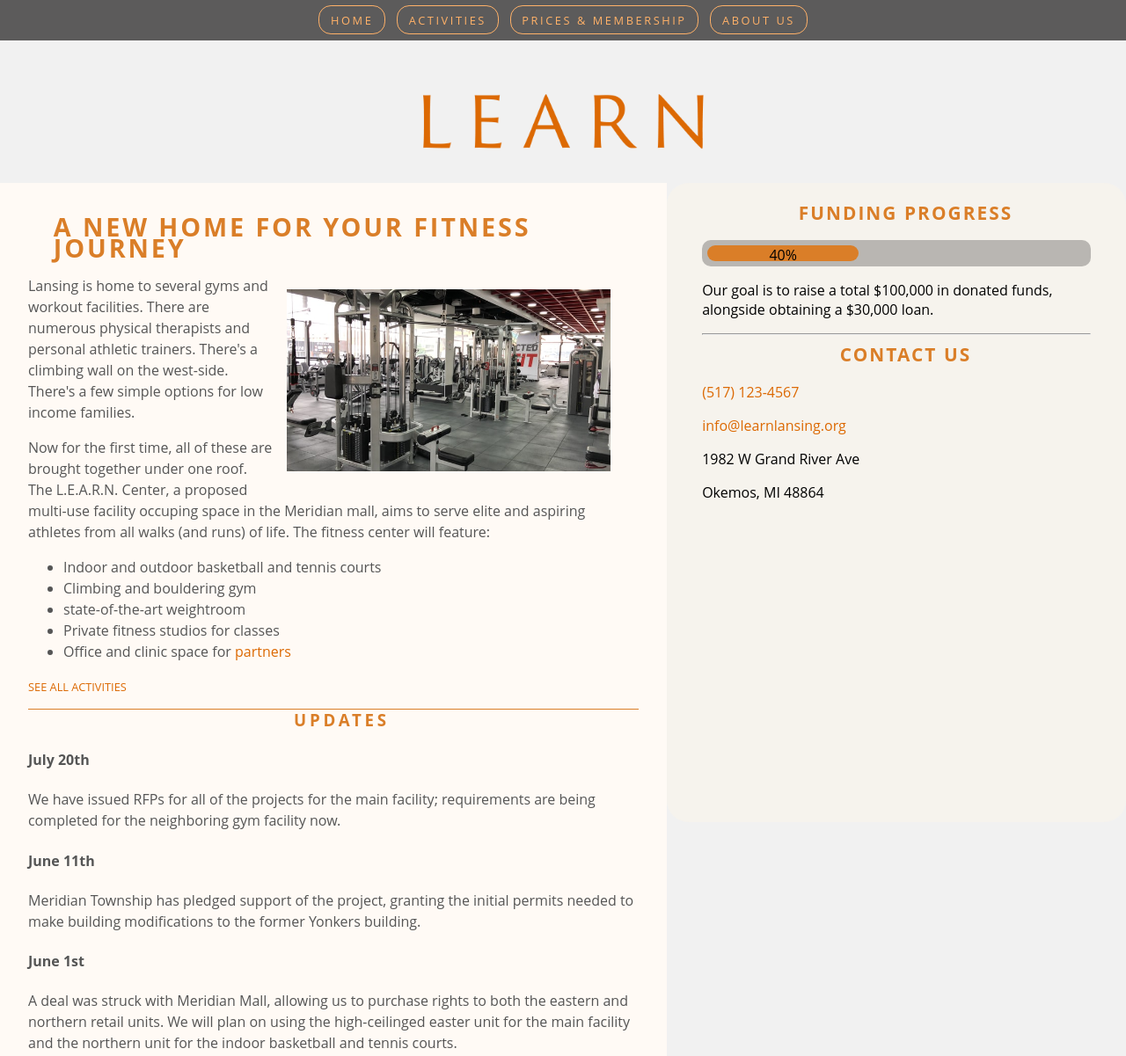
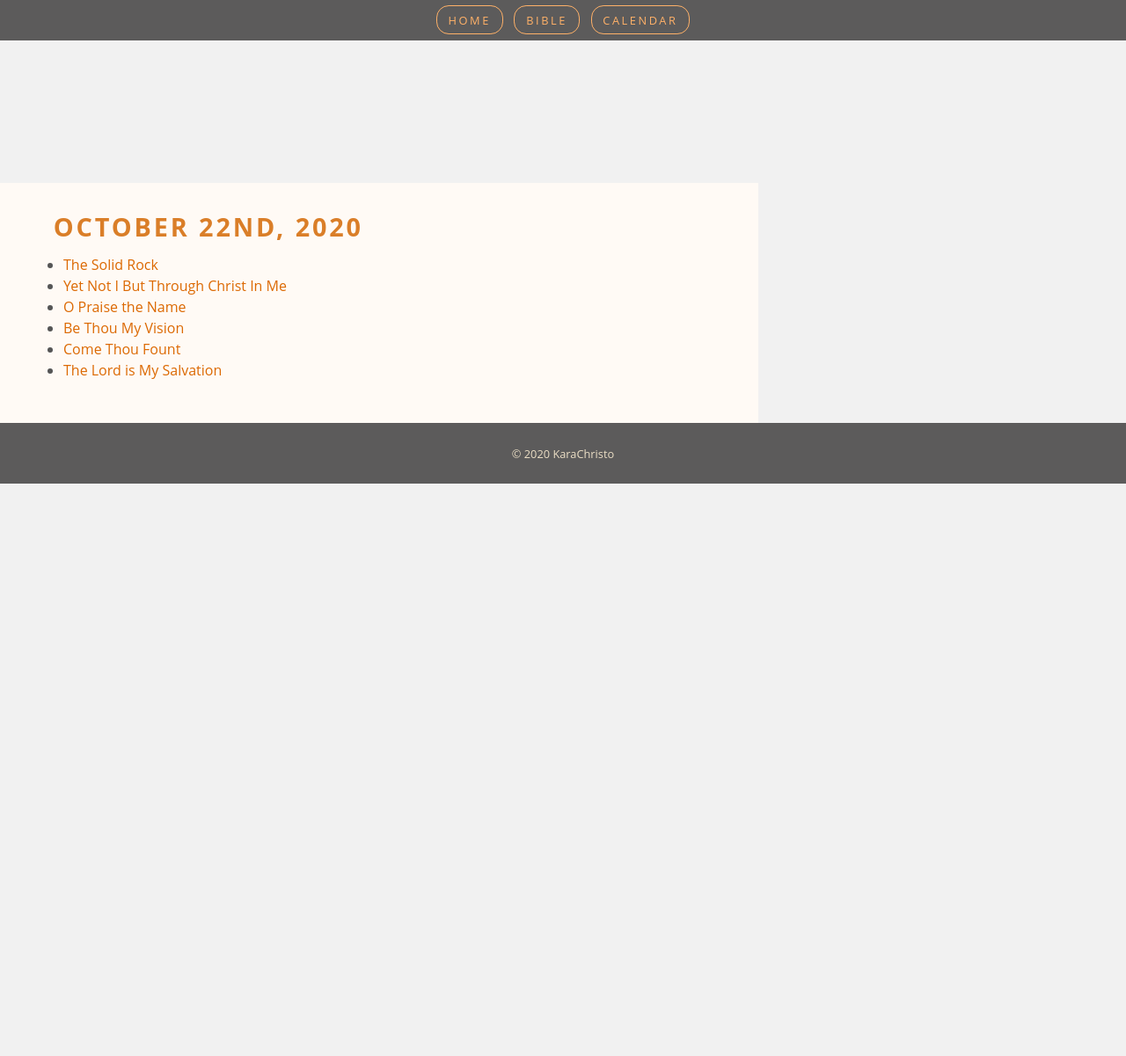
Before and after one commit to charliebeals/karachristo-web, a plain HTML site: page index.html in a window 1280 px wide. Shown: the top 1201 px of the page at 88% size. After the commit the page ends 800 px from the top, so only its background shows below. Drawn offline with Linux system fonts and the light colour scheme.

Commit message:
Setup website for KaraChristo. Add links for 2020-10-22.

```diff
--- a/activities.html
+++ /dev/null
@@ -1,56 +0,0 @@
-<!doctype html>
-<html lang="en">
-    <head>
-        <meta charset="UTF-8">
-        <title>LEARN - Activities</title>
-        <meta name="viewport" content="width=device-width, initial-scale=1">
-        <link rel="stylesheet" type="text/css" href="stylesheet.css">
-    </head>
-    <body>
-        <div id="container">
-            <header>
-                <nav>
-                    <ul>
-                        <li><a href="index.html">Home</a></li>
-                        <li><a href="activities.html">Activities</a></li>
-                        <li><a href="membership.html">Prices & Membership</a></li>
-                        <li><a href="about.html">About Us</a></li>
-                    </ul>
-                </nav>
-            </header>
-            <main>
-                <h1>Stronger - Faster - Higher</h1>
-                <p>
-                    We offer the most space and widest variety of activities of any facility in mid-michigan!
-                </p>
-                <p>
-                    <ul>
-                        <li>Running: A 1/2 mile indoor/covered track circling Meridian Mall provides running and walking abilities</li>
-                        <li>Climbing: A 40-foot tall climbing wall allows 6 top-ropers to climb at once, while a 15-foot tall bouldering wall provides over 50 different routes</li>
-                        <li>Lifting: Our state-of-the-art lifting room has every kind of machine you've ever heard of, and then a couple more. Our staff are all trained on the machines and can teach and advise you on the right machines to use to achive your personal goals.</li>
-                        <li>Class space: We have 4 private studio spaces for you to host events in, such as yoga classes and fitness seminars. When not rented for private use, the rooms can be utilized by any members.</li>
-                        <li>Partners: With your <a href="membership.html">membership</a> comes the priviledge of working with our physical therapist partners once a month, and access to the personal trainers (at their costs).</li>
-                    </ul>
-                </p>
-            </main>
-            <aside>
-                <h2>Funding Progress</h2>
-                <div class="progress_container progress-mover">
-                    <div class="indicator">40%</div>
-                </div>
-                <p>
-                    Our goal is to raise a total $100,000 in donated funds, alongside obtaining a $30,000 loan.
-                </p>
-                <hr>
-                <h2>Contact Us</h2>
-                <p><a href="tel:5171234567">(517) 123-4567</a></p>
-                <p><a href="mailto:info@learnlansing.org">info@learnlansing.org</a></p>
-                <p> 1982 W Grand River Ave</p>
-                <p>Okemos, MI 48864</p>
-            </aside>
-            <footer>
-                <p>&copy; 2020 Lansing Education and Recreation Network</p>
-            </footer>
-        </div>
-    </body>
-</html>
--- a/index.html
+++ b/index.html
@@ -2,7 +2,7 @@
 <html lang="en">
     <head>
         <meta charset="UTF-8">
-        <title>LEARN - Home</title>
+        <title>KaraChristo</title>
         <meta name="viewport" content="width=device-width, initial-scale=1">
         <link rel="stylesheet" type="text/css" href="stylesheet.css">
     </head>
@@ -12,43 +12,26 @@
                 <nav>
                     <ul>
                         <li><a href="index.html">Home</a></li>
-                        <li><a href="activities.html">Activities</a></li>
-                        <li><a href="membership.html">Prices & Membership</a></li>
-                        <li><a href="about.html">About Us</a></li>
+                        <li><a href="https://biblehub.com/romans/">Bible</a></li>
+                        <li><a href="">Calendar</a></li>
                     </ul>
                 </nav>
             </header>
             <main>
-                <h1>A new home for <b>your</b> fitness journey</h1>
+                <h1>October 22nd, 2020</h1>
                 <p>
-                    <img src="images/gym.jpg" alt="gym layout">
-                    Lansing is home to several gyms and workout facilities. There are numerous physical therapists and personal athletic trainers. There's a climbing wall on the west-side. There's a few simple options for low income families.
-                </p>
-                <p>
-                    Now for the first time, all of these are brought together under one roof. The L.E.A.R.N. Center, a proposed multi-use facility occuping space in the Meridian mall, aims to serve elite and aspiring athletes from all walks (and runs) of life. The fitness center will feature:
-                </p>
-                <ul>
-                    <li>Indoor and outdoor basketball and tennis courts</li>
-                    <li>Climbing and bouldering gym</li>
-                    <li>state-of-the-art weightroom</li>
-                    <li>Private fitness studios for classes</li>
-                    <li>Office and clinic space for <a href="partners.html">partners</a></li>
-                </ul>
-                <p class="more"><a href="activities.html">See all activities</a></p>
-                <h3>Updates</h3>
-                <h4>July 20th</h4>
-                <p>
-                    We have issued RFPs for all of the projects for the main facility; requirements are being completed for the neighboring gym facility now.
-                </p>
-                <h4>June 11th</h4>
-                <p>
-                    Meridian Township has pledged support of the project, granting the initial permits needed to make building modifications to the former Yonkers building.
-                </p>
-                <h4>June 1st</h4>
-                <p>
-                    A deal was struck with Meridian Mall, allowing us to purchase rights to both the eastern and northern retail units. We will plan on using the high-ceilinged easter unit for the main facility and the northern unit for the indoor basketball and tennis courts.
+                    <ul>
+                        <li><a href="https://hymnary.org/text/my_hope_is_built_on_nothing_less" target="_blank" rel="noopener noopener">The Solid Rock</a></li>
+                        <li><a href="https://genius.com/Cityalight-yet-not-i-but-through-christ-in-me-lyrics" target="_blank" rel="noopener noopener">Yet Not I But Through Christ In Me</a></li>
+                        <li><a href="https://www.azlyrics.com/lyrics/hillsongworship/opraisethenameanstasis.html" target="_blank" rel="noopener noopener">O Praise the Name</a></li>
+                        <li><a href="https://www.hymnlyrics.org/mostpopularhymns/be_thou_my_vision.php" target="_blank" rel="noopener noopener">Be Thou My Vision</a></li>
+                        <li><a href="http://www.songlyrics.com/matt-boswell/come-thou-fount-lyrics/" target="_blank" rel="noopener noopener">Come Thou Fount</a></li>
+                        <li><a href="http://www.songlyrics.com/keith-kristyn-getty/the-lord-is-my-salvation-lyrics/" target="_blank" rel="noopener noopener">The Lord is My Salvation</a></li>
+                    </ul>
                 </p>
             </main>
+            <!--below commented block creates a sidebar with a progress slider. Could use later to show progress in current bible book?-->
+            <!--
             <aside>
                 <h2>Funding Progress</h2>
                 <div class="progress_container progress-mover">
@@ -64,8 +47,10 @@
                 <p> 1982 W Grand River Ave</p>
                 <p>Okemos, MI 48864</p>
             </aside>
+        -->
             <footer>
-                <p>&copy; 2020 Lansing Education and Recreation Network</p>
+                <p>&copy; 2020 KaraChristo
+                </p>
             </footer>
         </div>
     </body>
--- a/stylesheet.css
+++ b/stylesheet.css
@@ -27,7 +27,8 @@ header {
   text-align: center;
   width: auto;
   height: 10em;
-  background:  url(images/logo.png) no-repeat center bottom;
+  /* Hide the logo until I can find something better*/
+  /*background:  url(images/logo.png) no-repeat center bottom;*/
   background-size: 8em;
 }
 nav {
@@ -178,7 +179,7 @@ footer {
 @media screen and (min-width: 512px) {
     header {
         height:11em;
-        background:  url(images/logo.png) no-repeat center bottom;
+        /*background:  url(images/logo.png) no-repeat center bottom;*/
         background-size: 15em;
     }
 
@@ -218,7 +219,8 @@ footer {
 @media screen and (min-width:600px){
     header {
       height:11em;
-      background:  url(images/logo.png) no-repeat center bottom;
+      /* Hide the logo until I can find something better
+      background:  url(images/logo.png) no-repeat center bottom; */
       background-size: 20em;
     }
     main {
```
Also changed, not shown: calendar.html (renamed from membership.html, +2 -3 lines), partners.html (deleted, +0 -50 lines).
